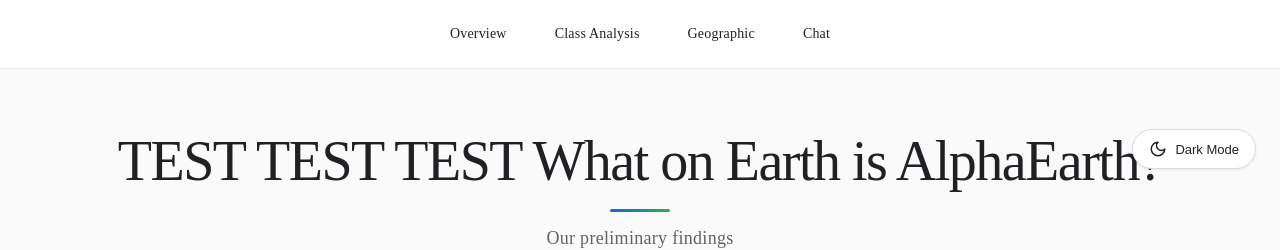
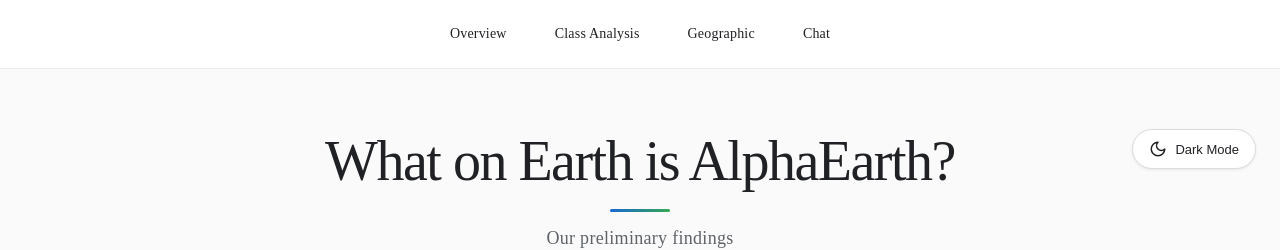
Before and after one commit to justing0909/AlphaEarth_Viz, a Next.js app: page / in a window 1280 px wide. Shown: the top 250 px of the page. Built offline with nearby package versions, Linux system fonts and the light colour scheme; no server answers.

Commit message:
removed test for vercel

```diff
--- a/pages/index.tsx
+++ b/pages/index.tsx
@@ -103,7 +103,7 @@
               color: theme.textPrimary,
               letterSpacing: '-1.5px',
               transition: 'color 0.3s ease'
-            }}>TEST TEST TEST What on Earth is AlphaEarth?</h1>
+            }}>What on Earth is AlphaEarth?</h1>
             <div style={{
               width: 60,
               height: 3,
```
